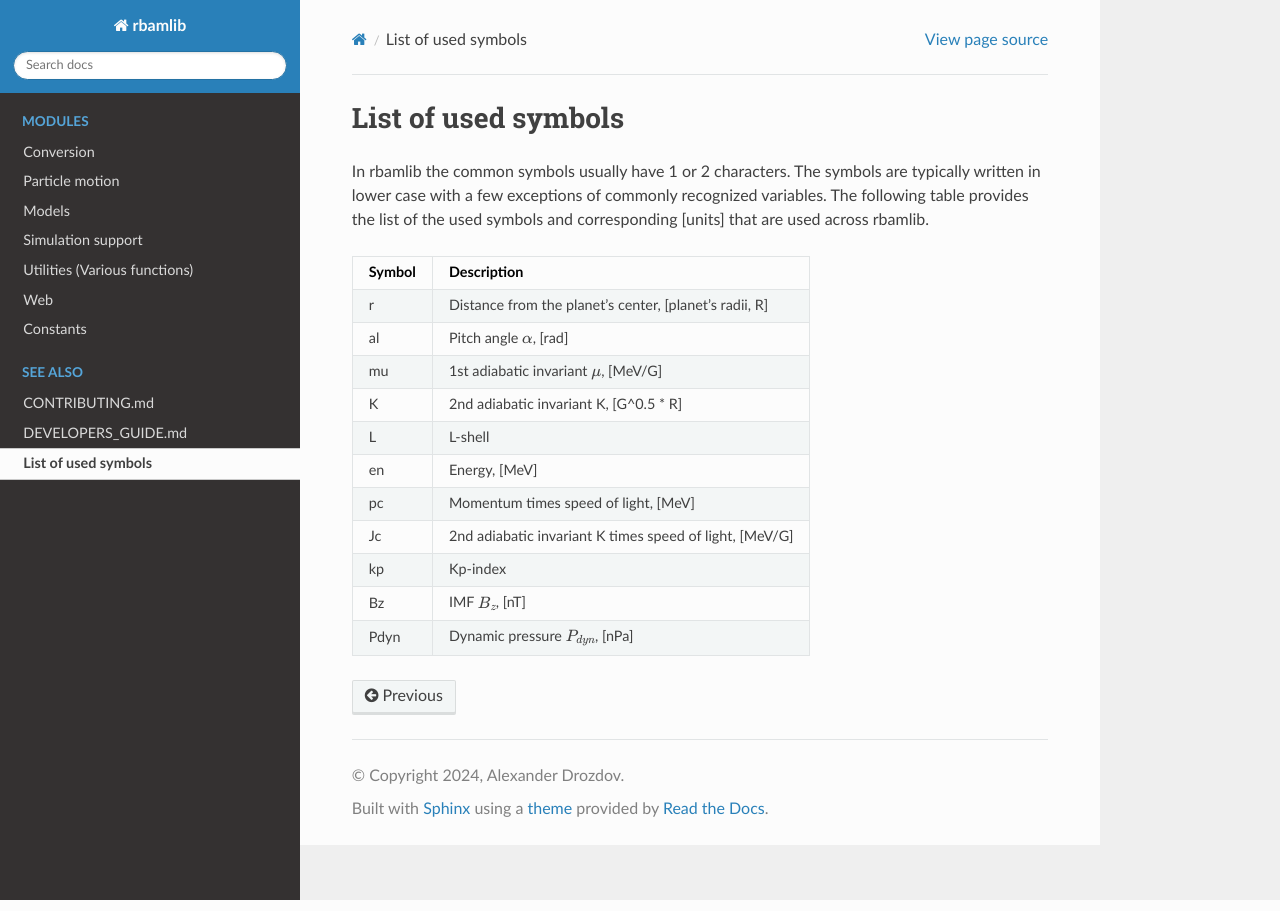
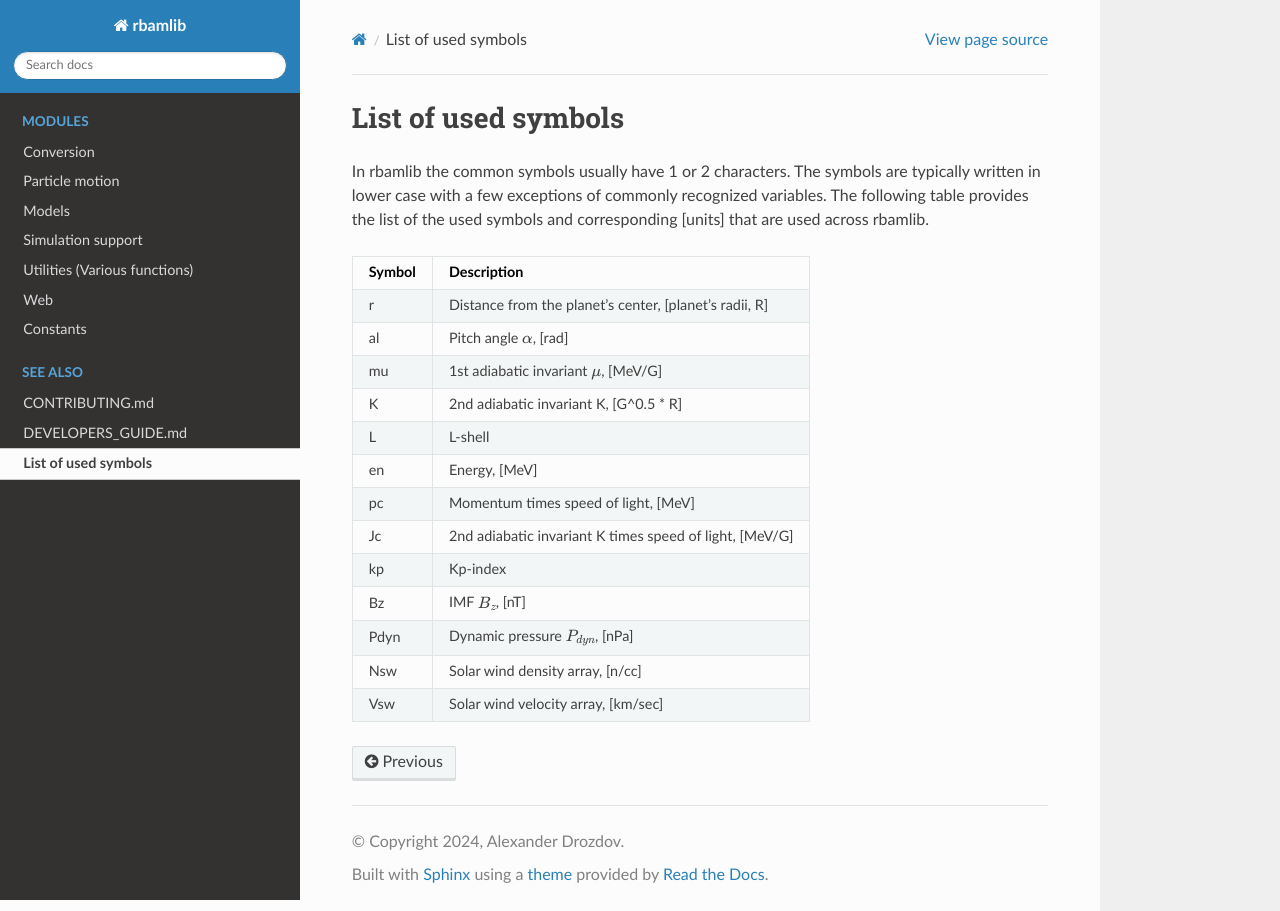
Before and after one commit to radiation-belts/rbamlib, a Sphinx documentation site: the page built from docs/symbols.rst, in a window 1280 px wide. Built offline with Sphinx 7.4.7 and the Read the Docs theme 3.1.0, drawn with Linux system fonts in a browser that asks for light colours; pages that are not in the unit, such as notebooks, are missing from menus.

Commit message:
Updating solar wind symbols

```diff
--- a/docs/symbols.rst
+++ b/docs/symbols.rst
@@ -21,4 +21,6 @@ Jc      2nd adiabatic invariant K times speed of light, [MeV/G]
 kp      Kp-index
 Bz      IMF :math:`B_z`, [nT]
 Pdyn    Dynamic pressure :math:`P_{dyn}`, [nPa]
+Nsw     Solar wind density array, [n/cc]
+Vsw     Solar wind velocity array, [km/sec]
 ======  ===========
```
